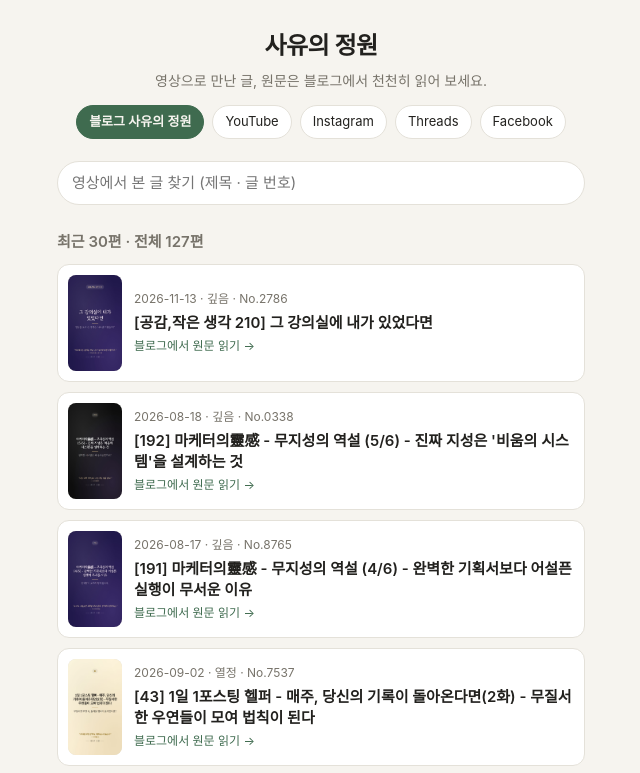
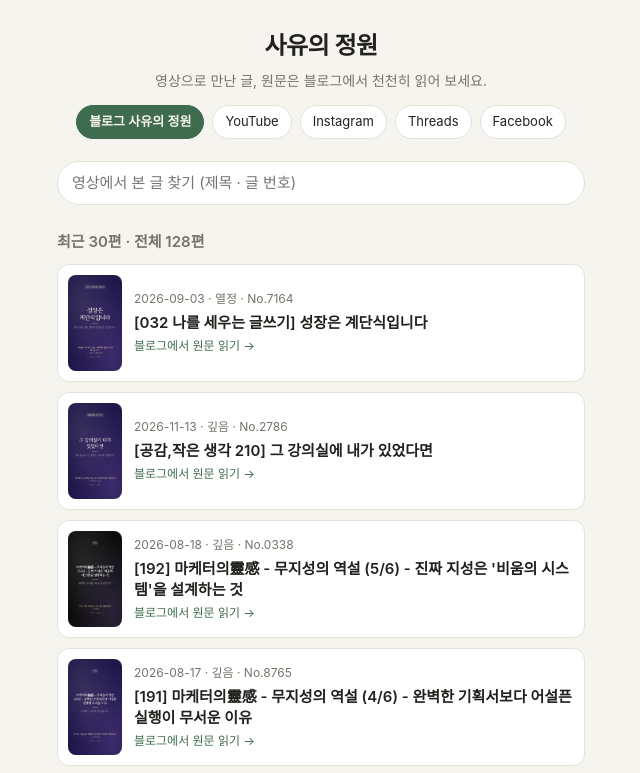
Before and after one commit to mjlee00001/sayugarden, a plain HTML site: page index.html in a window 1280 px wide. Shown: the top 773 px of the page, without its empty margins (319-959 px from the left). Drawn offline with Linux system fonts and the light colour scheme.

Commit message:
허브 갱신 2026-11-15T02:49:37.004Z

```diff
--- a/index.html
+++ b/index.html
@@ -61,7 +61,15 @@ article h1 { font-size:20px; }
   </header>
   <section>
     <input id="find" class="find" type="search" placeholder="영상에서 본 글 찾기 (제목 · 글 번호)" aria-label="글 찾기">
-    <h2 id="findNote">최근 30편 · 전체 127편</h2>
+    <h2 id="findNote">최근 30편 · 전체 128편</h2>
+    <a class="item" href="https://blog.naver.com/mjlee0001/224399007164" target="_blank" rel="noopener" data-clip="clip_source_20260903_01" data-title="[032 나를 세우는 글쓰기] 성장은 계단식입니다" data-find="[032 나를 세우는 글쓰기] 성장은 계단식입니다 224399007164">
+      <img src="thumbs/clip_source_20260903_01.jpg" alt="" loading="lazy">
+      <div class="meta">
+        <span class="date">2026-09-03 · 열정 · No.7164</span>
+        <span class="title">[032 나를 세우는 글쓰기] 성장은 계단식입니다</span>
+        <span class="go">블로그에서 원문 읽기 →</span>
+      </div>
+    </a>
     <a class="item" href="https://blog.naver.com/mjlee0001/224474022786" target="_blank" rel="noopener" data-clip="clip_source_20261113_01" data-title="[공감,작은 생각 210] 그 강의실에 내가 있었다면" data-find="[공감,작은 생각 210] 그 강의실에 내가 있었다면 224474022786">
       <img src="thumbs/clip_source_20261113_01.jpg" alt="" loading="lazy">
       <div class="meta">
@@ -294,7 +302,7 @@ article h1 { font-size:20px; }
         <span class="go">블로그에서 원문 읽기 →</span>
       </div>
     </a>
-    <a class="item" href="https://blog.naver.com/mjlee0001/224364712012" target="_blank" rel="noopener" data-clip="clip_source_20260802_01" data-title="[소리, 머문 위로 18] 빛나는 순간이 다시 오지 않아도" data-find="[소리, 머문 위로 18] 빛나는 순간이 다시 오지 않아도 224364712012">
+    <a class="item" href="https://blog.naver.com/mjlee0001/224364712012" target="_blank" rel="noopener" data-clip="clip_source_20260802_01" data-title="[소리, 머문 위로 18] 빛나는 순간이 다시 오지 않아도" data-find="[소리, 머문 위로 18] 빛나는 순간이 다시 오지 않아도 224364712012" hidden>
       <img src="thumbs/clip_source_20260802_01.jpg" alt="" loading="lazy">
       <div class="meta">
         <span class="date">2026-08-02 · 밝음 (긍정·희망) · No.2012</span>
@@ -1089,7 +1097,7 @@ article h1 { font-size:20px; }
         var show = q ? a.getAttribute('data-find').indexOf(q) >= 0 : i < 30;
         a.hidden = !show; if (show) shown++;
       });
-      note.textContent = q ? '찾은 글 ' + shown + '편' : '최근 30편 · 전체 127편';
+      note.textContent = q ? '찾은 글 ' + shown + '편' : '최근 30편 · 전체 128편';
     });
   })();
 </script>
```
